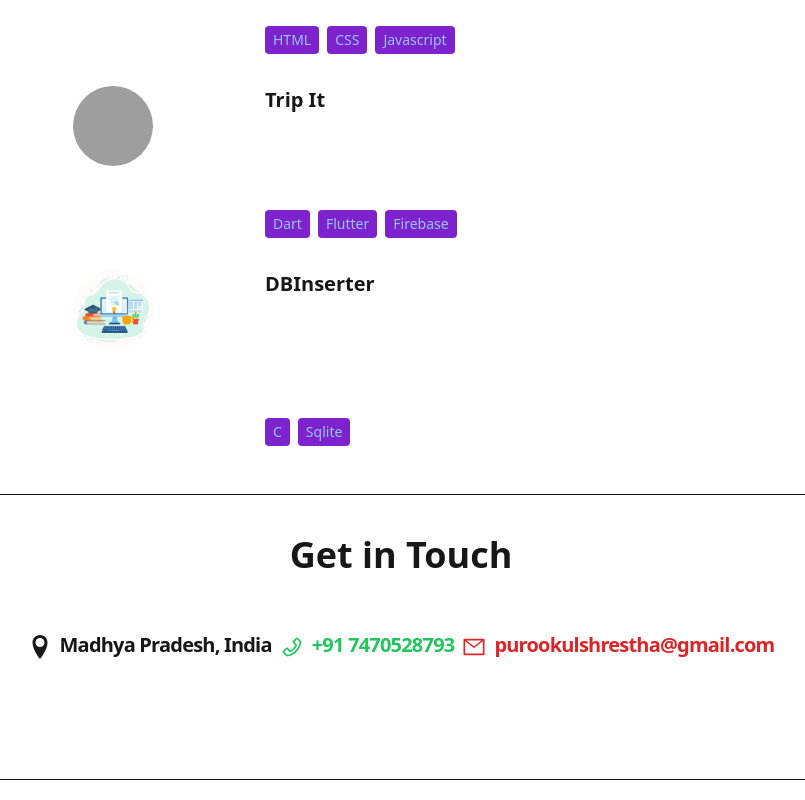
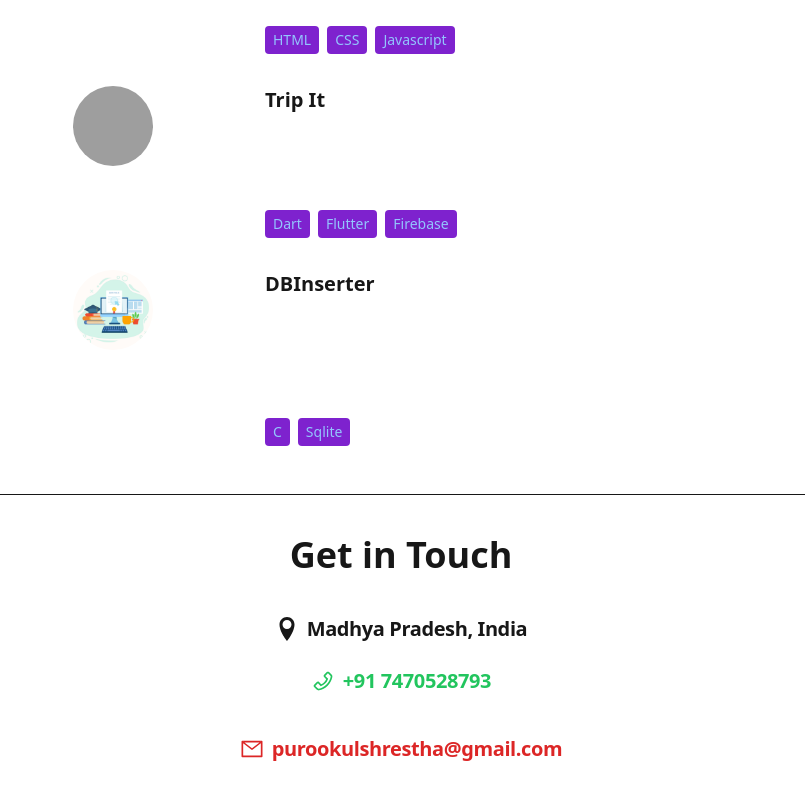
Before and after one commit to purookulsh13/Portfolio, a React (Vite) app: page / in a window 1280 px wide. Shown: the part 2413-3213 px from the top of the page, without its empty margins (239-1044 px from the left). Built offline with nearby package versions, Linux system fonts and the light colour scheme; grey boxes are pictures that could not be loaded.

Commit message:
Update Contact.jsx

```diff
--- a/src/components/Contact.jsx
+++ b/src/components/Contact.jsx
@@ -1,31 +1,32 @@
 import { CONTACT } from "../constants";
 import { ImLocation } from "react-icons/im";
-import { AiOutlinePhone } from "react-icons/ai";
-import { AiOutlineMail } from "react-icons/ai";
+import { AiOutlinePhone, AiOutlineMail } from "react-icons/ai";
 
 const Contact = () => {
   return (
-    <div className="border-b border-neutral-900 pb-20">
-      <h2 className="my-10 text-center text-4xl font-bold">
+    <div className="border-b border-neutral-900 pb-20 px-4 md:px-8">
+      <h2 className="my-10 text-center text-3xl md:text-4xl font-bold">
         Get in Touch
       </h2>
-      <div className="text-center tracking-tighter">
-        <p className="my-5 font-semibold text-xl flex items-center justify-center gap-2">
-          <ImLocation className="text-2xl " />
-          <p className="mb-1  font-semibold">{CONTACT.address}</p>
-
-          <AiOutlinePhone className="text-2xl text-green-500" />
-          <p className="mb-1 text-green-500 font-semibold">{CONTACT.phoneNo}</p>
-
-        <a
-          href={`mailto:${CONTACT.email}`}
-          className="my-4 font-semibold text-xl flex items-center justify-center gap-2"
-          style={{ textDecoration: 'none' }}
-        >
-          <AiOutlineMail className="text-2xl text-red-600" />
-          <p className="mb-1 text-red-600 font-semibold">{CONTACT.email}</p>
-        </a>
-        </p>
+      <div className="text-center tracking-tight">
+        <div className="my-5 flex flex-col items-center gap-4 md:gap-6">
+          <p className="font-semibold text-lg md:text-xl flex items-center justify-center gap-2">
+            <ImLocation className="text-xl md:text-2xl" />
+            <span>{CONTACT.address}</span>
+          </p>
+          <p className="font-semibold text-lg md:text-xl flex items-center justify-center gap-2">
+            <AiOutlinePhone className="text-xl md:text-2xl text-green-500" />
+            <span className="text-green-500">{CONTACT.phoneNo}</span>
+          </p>
+          <a
+            href={`mailto:${CONTACT.email}`}
+            className="my-4 font-semibold text-lg md:text-xl flex items-center justify-center gap-2"
+            style={{ textDecoration: 'none' }}
+          >
+            <AiOutlineMail className="text-xl md:text-2xl text-red-600" />
+            <span className="text-red-600">{CONTACT.email}</span>
+          </a>
+        </div>
       </div>
     </div>
   );
```
